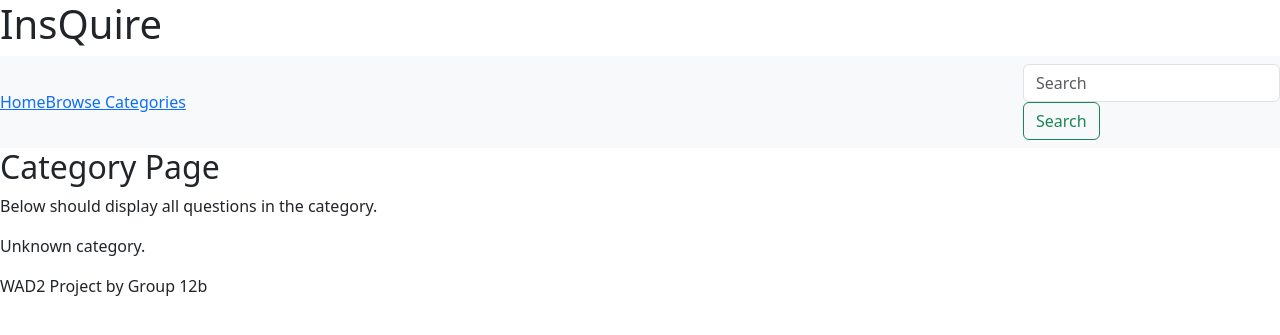
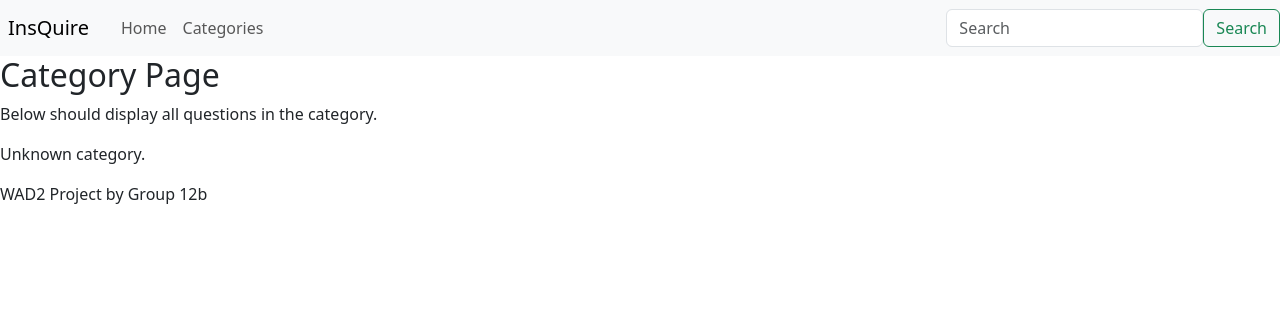
Before and after one commit to ibby-hassan/WAD2-Group-Project, a Django app: page /insQuire/categories/1/ in a window 1280 px wide. Shown: the top 335 px of the page. Run offline with Django 3.2, Linux system fonts and the light colour scheme; data that the repository does not hold is empty.

Commit message:
nav bar now includes title, categories now shows tiles of categories

```diff
--- a/templates/insQuire/base.html
+++ b/templates/insQuire/base.html
@@ -16,18 +16,18 @@
 <body>
     <header>
         {% block header_block %}
-            <h1>InsQuire</h1>
         {% endblock %}
     </header>
 
     <nav class="navbar navbar-expand-lg navbar-light bg-light">
         <div class="collapse navbar-collapse" id="navbarSupportedContent">
+            <span class="navbar-brand p-2 mb-0 h1">InsQuire</span>
             <ul class="navbar-nav mr-auto">
-                <li class="nav-item active"><a href="{% url 'insQuire:index' %}">Home</a></li>
-                <li class="nav-item active"><a href="{% url 'insQuire:all_categories' %}">Browse Categories</a></li>
+                <li class="nav-item active"><a class="nav-link" href="{% url 'insQuire:index' %}">Home</a></li>
+                <li class="nav-item active"><a class="nav-link" href="{% url 'insQuire:all_categories' %}">Categories</a></li>
             </ul>
         </div>
-        <form class="form-inline my-2 my-lg-0">
+        <form class="form-inline my-2 my-lg-0 d-flex">
             <input class="form-control mr-sm-2" type="search" placeholder="Search" aria-label="Search">
             <button class="btn btn-outline-success my-2 my-sm-0" type="submit">Search</button>
         </form>
```
Also changed, not shown: templates/insQuire/categories.html (+21 -1 lines).
